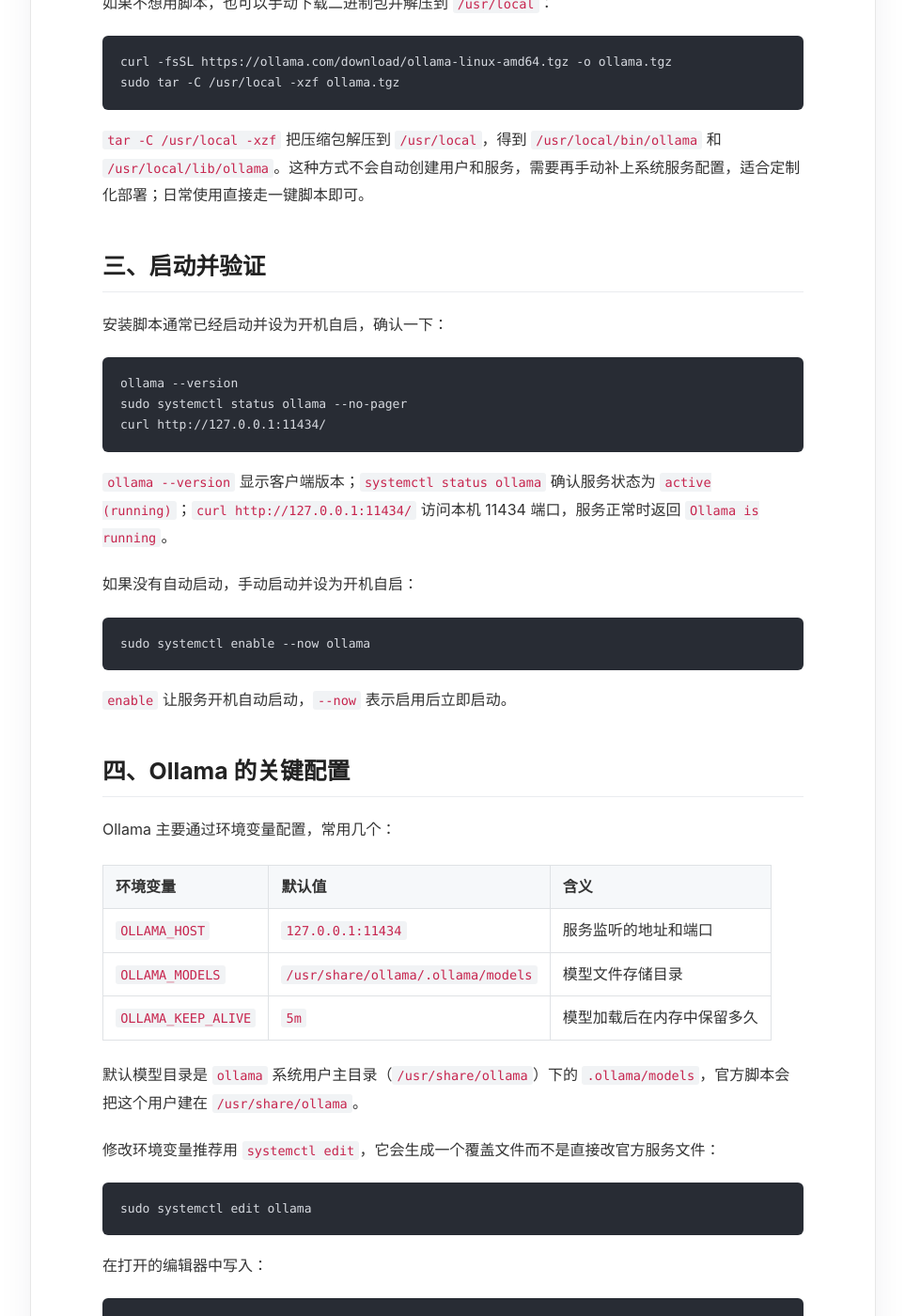
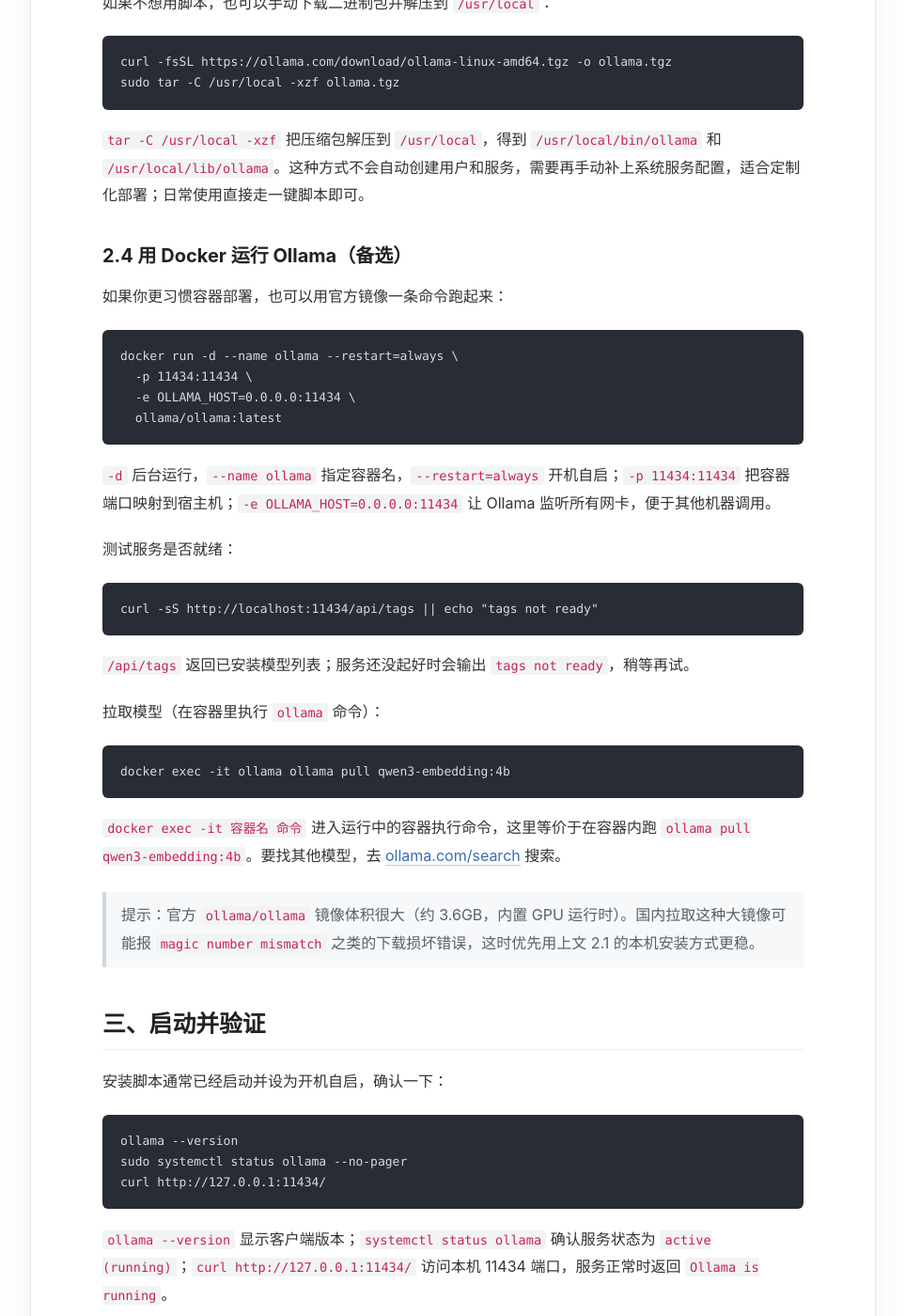
Before and after one commit to lnsyyj/lnsyyj.github.io, a Jekyll site: the page built from _posts/2026-10-12-centos-stream-9-ollama-qwen3-embedding.md, in a window 1280 px wide and 1400 px high, scrolled down 2328 px. Shown: the whole window at 94% size, without its empty margins (158-1121 px from the left). Built offline with Jekyll 4.4.1, drawn with Linux system fonts in a browser that asks for light colours.

Commit message:
Add Docker run option to Ollama post

````diff
--- a/_posts/2026-10-12-centos-stream-9-ollama-qwen3-embedding.md
+++ b/_posts/2026-10-12-centos-stream-9-ollama-qwen3-embedding.md
@@ -69,6 +69,37 @@
 ```
 
 `tar -C /usr/local -xzf` 把压缩包解压到 `/usr/local`，得到 `/usr/local/bin/ollama` 和 `/usr/local/lib/ollama`。这种方式不会自动创建用户和服务，需要再手动补上系统服务配置，适合定制化部署；日常使用直接走一键脚本即可。
+
+### 2.4 用 Docker 运行 Ollama（备选）
+
+如果你更习惯容器部署，也可以用官方镜像一条命令跑起来：
+
+```bash
+docker run -d --name ollama --restart=always \
+  -p 11434:11434 \
+  -e OLLAMA_HOST=0.0.0.0:11434 \
+  ollama/ollama:latest
+```
+
+`-d` 后台运行，`--name ollama` 指定容器名，`--restart=always` 开机自启；`-p 11434:11434` 把容器端口映射到宿主机；`-e OLLAMA_HOST=0.0.0.0:11434` 让 Ollama 监听所有网卡，便于其他机器调用。
+
+测试服务是否就绪：
+
+```bash
+curl -sS http://localhost:11434/api/tags || echo "tags not ready"
+```
+
+`/api/tags` 返回已安装模型列表；服务还没起好时会输出 `tags not ready`，稍等再试。
+
+拉取模型（在容器里执行 `ollama` 命令）：
+
+```bash
+docker exec -it ollama ollama pull qwen3-embedding:4b
+```
+
+`docker exec -it 容器名 命令` 进入运行中的容器执行命令，这里等价于在容器内跑 `ollama pull qwen3-embedding:4b`。要找其他模型，去 [ollama.com/search](https://ollama.com/search) 搜索。
+
+> 提示：官方 `ollama/ollama` 镜像体积很大（约 3.6GB，内置 GPU 运行时）。国内拉取这种大镜像可能报 `magic number mismatch` 之类的下载损坏错误，这时优先用上文 2.1 的本机安装方式更稳。
 
 ## 三、启动并验证
 
````
